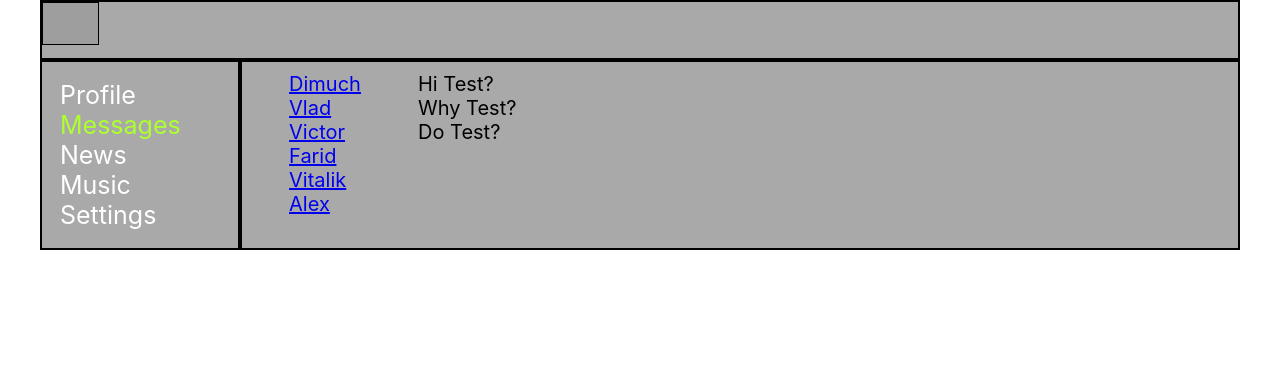
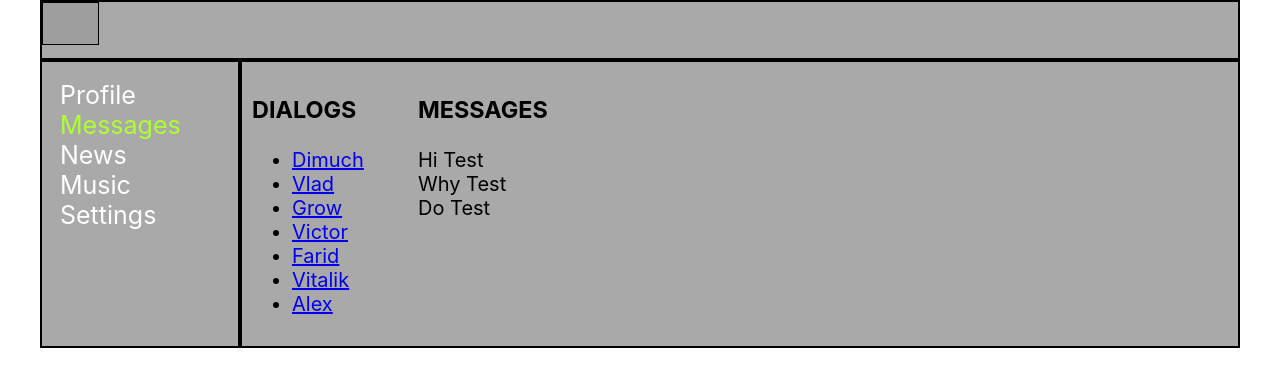
Before and after one commit to tinirait/social_react, a React (Create React App) app: page /dialogs in a window 1280 px wide. Shown: the top 386 px of the page. Built offline with nearby package versions, Linux system fonts and the light colour scheme; grey boxes are pictures that could not be loaded.

Commit message:
24:UI BLL - object

```diff
--- a/src/App.js
+++ b/src/App.js
@@ -8,6 +8,9 @@ import News from "./components/News/News";
 import Music from "./components/Music/Music";
 import Settings from "./components/Settings/Settings";
 import {BrowserRouter, Route} from "react-router-dom";
+
+
+
 
 const App = () => {
     return (
--- a/src/components/Dialogs/Dialogs.jsx
+++ b/src/components/Dialogs/Dialogs.jsx
@@ -16,22 +16,44 @@ const MessageItem = (props) => {
     );
 };
 
+let dialogsData = [
+    {id: 1, name: "Dimuch"},
+    {id: 2, name: "Vlad"},
+    {id: 3, name: "Grow"},
+    {id: 4, name: "Victor"},
+    {id: 5, name: "Farid"},
+    {id: 6, name: "Vitalik"},
+    {id: 7, name: "Alex"},
+];
+
+let messageData = [
+    {id:1, messsage: 'Hi Test'},
+    {id:2,messsage: 'Why Test'},
+    {id:3,messsage: 'Do Test'},
+];
+
 
 const Dialogs = (props) => {
+
     return (
         <div className={classes.dialogs}>
             <div className={classes.dialogsItems}>
-                <DialogItem name="Dimuch" id="1"/>
-                <DialogItem name="Vlad" id="2"/>
-                <DialogItem name="Victor" id="3"/>
-                <DialogItem name="Farid" id="4"/>
-                <DialogItem name="Vitalik" id="5"/>
-                <DialogItem name="Alex" id="6"/>
+                <h3>DIALOGS</h3>
+                <ul>
+                    <li><DialogItem name={dialogsData[0].name} id={dialogsData[0].id}/></li>
+                    <li><DialogItem name={dialogsData[1].name} id={dialogsData[1].id}/></li>
+                    <li><DialogItem name={dialogsData[2].name} id={dialogsData[2].id}/></li>
+                    <li><DialogItem name={dialogsData[3].name} id={dialogsData[3].id}/></li>
+                    <li><DialogItem name={dialogsData[4].name} id={dialogsData[4].id}/></li>
+                    <li><DialogItem name={dialogsData[5].name} id={dialogsData[5].id}/></li>
+                    <li><DialogItem name={dialogsData[6].name} id={dialogsData[6].id}/></li>
+                </ul>
             </div>
             <div className={classes.messages}>
-                <MessageItem message="Hi Test?"/>
-                <MessageItem message="Why Test?"/>
-                <MessageItem message="Do Test?"/>
+                <h3>MESSAGES</h3>
+                <MessageItem message={messageData[0].messsage} id={messageData[0].id}/>
+                <MessageItem message={messageData[1].messsage} id={messageData[1].id}/>
+                <MessageItem message={messageData[2].messsage} id={messageData[2].id}/>
             </div>
         </div>
 
--- a/src/components/Dialogs/Dialogs.module.css
+++ b/src/components/Dialogs/Dialogs.module.css
@@ -6,7 +6,6 @@
 
 .dialogsItems {
     padding: 10px;
-    margin: 0 auto;;
 
 }
 
--- a/src/components/Profile/MyPosts/MyPosts.jsx
+++ b/src/components/Profile/MyPosts/MyPosts.jsx
@@ -3,6 +3,13 @@ import Posts from "./Posts/Posts";
 import classes from "./MyPosts.module.css";
 
 const MyPosts = () => {
+
+    let postData = [
+        {id:1, message:'Hi, how are you?',likescount:"1"},
+        {id:2, message:'It s my first step',likescount:"10"},
+        ];
+
+
     return (
         <div className={classes.myPostsBlock}>
             <h1>My posts</h1>
@@ -17,8 +24,8 @@ const MyPosts = () => {
             </div>
 
             <div className={classes.posts}>
-                <Posts message='Hi, how are you?' likescount='1'/>
-                <Posts message='It s my first step' likescount='2'/>
+                <Posts message={postData[0].message} id={postData[0].id} likescount={postData[0].likescount}/>
+                <Posts message={postData[1].message} id={postData[1].id} likescount={postData[1].likescount}/>
             </div>
         </div>
     );
```
